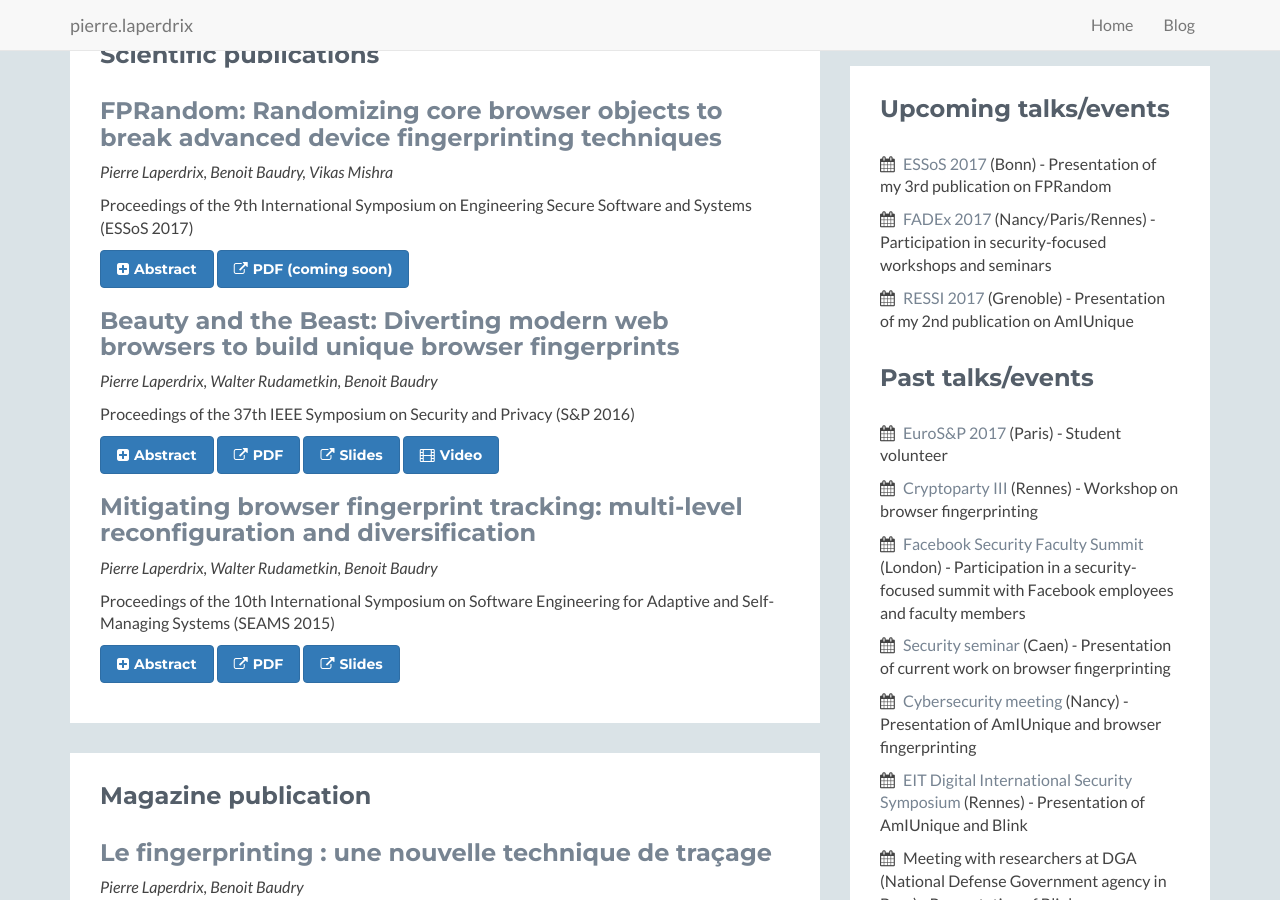
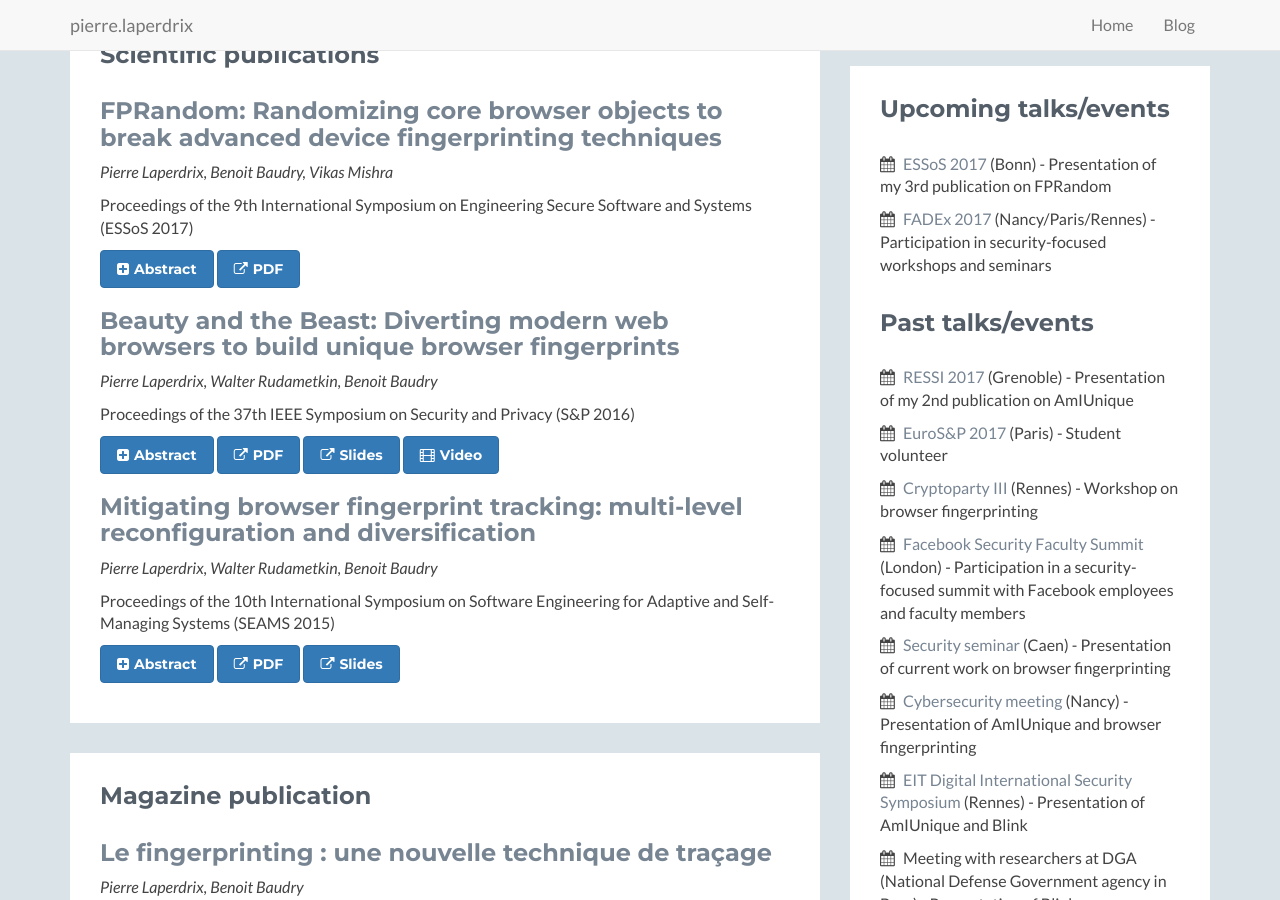
Before and after one commit to plaperdr/plaperdr.github.io, a Jekyll site: the page built from index.html, in a window 1280 px wide and 900 px high, scrolled down 623 px. Built offline with Jekyll 4.4.1, drawn with Linux system fonts in a browser that asks for light colours.

Commit message:
Updating site

```diff
--- a/index.html
+++ b/index.html
@@ -42,7 +42,7 @@ layout: home
                             <a class="btn btn-primary" id="abstract3" data-toggle="collapse" data-target="#collapseAbs3" aria-expanded="false" aria-controls="collapseAbs3">
                                 <i id="abstractIcon3" class="fa fa-plus-square"></i>Abstract
                             </a>
-                            <a class="btn btn-primary"><i class="fa fa-external-link"></i>PDF (coming soon)</a>
+                            <a class="btn btn-primary" href="https://hal.inria.fr/hal-01527580/document" target="_blank"><i class="fa fa-external-link"></i>PDF</a>
 
                             <div class="collapse" id="collapseAbs3">
                                 <div class="well">
@@ -500,13 +500,13 @@ layout: home
                         <ul class="list-unstyled">
                             <li><i class="fa fa-calendar"></i> <a target="_blank" href="https://distrinet.cs.kuleuven.be/events/essos/2017/index.html">ESSoS 2017</a> (Bonn) - Presentation of my 3rd publication on FPRandom</li>
                             <li><i class="fa fa-calendar"></i> <a target="_blank" href="https://www.france-science.org/FADEx-2017-Cybersecurity-EN.html">FADEx 2017</a> (Nancy/Paris/Rennes) - Participation in security-focused workshops and seminars</li>
-                            <li><i class="fa fa-calendar"></i> <a target="_blank" href="https://ressi2017.sciencesconf.org/">RESSI 2017</a> (Grenoble) - Presentation of my 2nd publication on AmIUnique</li>
                         </ul>
                     </div><!--//content-->
                     <br>
                     <h2 class="heading">Past talks/events</h2>
                     <div class="content">
                         <ul class="list-unstyled">
+                        <li><i class="fa fa-calendar"></i> <a target="_blank" href="https://ressi2017.sciencesconf.org/">RESSI 2017</a> (Grenoble) - Presentation of my 2nd publication on AmIUnique</li>
                         <li><i class="fa fa-calendar"></i> <a target="_blank" href="http://www.ieee-security.org/TC/EuroSP2017/">EuroS&P 2017</a> (Paris) - Student volunteer</li>
                         <li><i class="fa fa-calendar"></i> <a target="_blank" href="https://biblio.insa-rennes.fr/crypto/">Cryptoparty III</a> (Rennes) - Workshop on browser fingerprinting</li>
                         <li><i class="fa fa-calendar"></i> <a target="_blank" href="https://fblondonsecurityfacultysummit.splashthat.com/">Facebook Security Faculty Summit</a> (London) - Participation in a security-focused summit with Facebook employees and faculty members</li>
```
